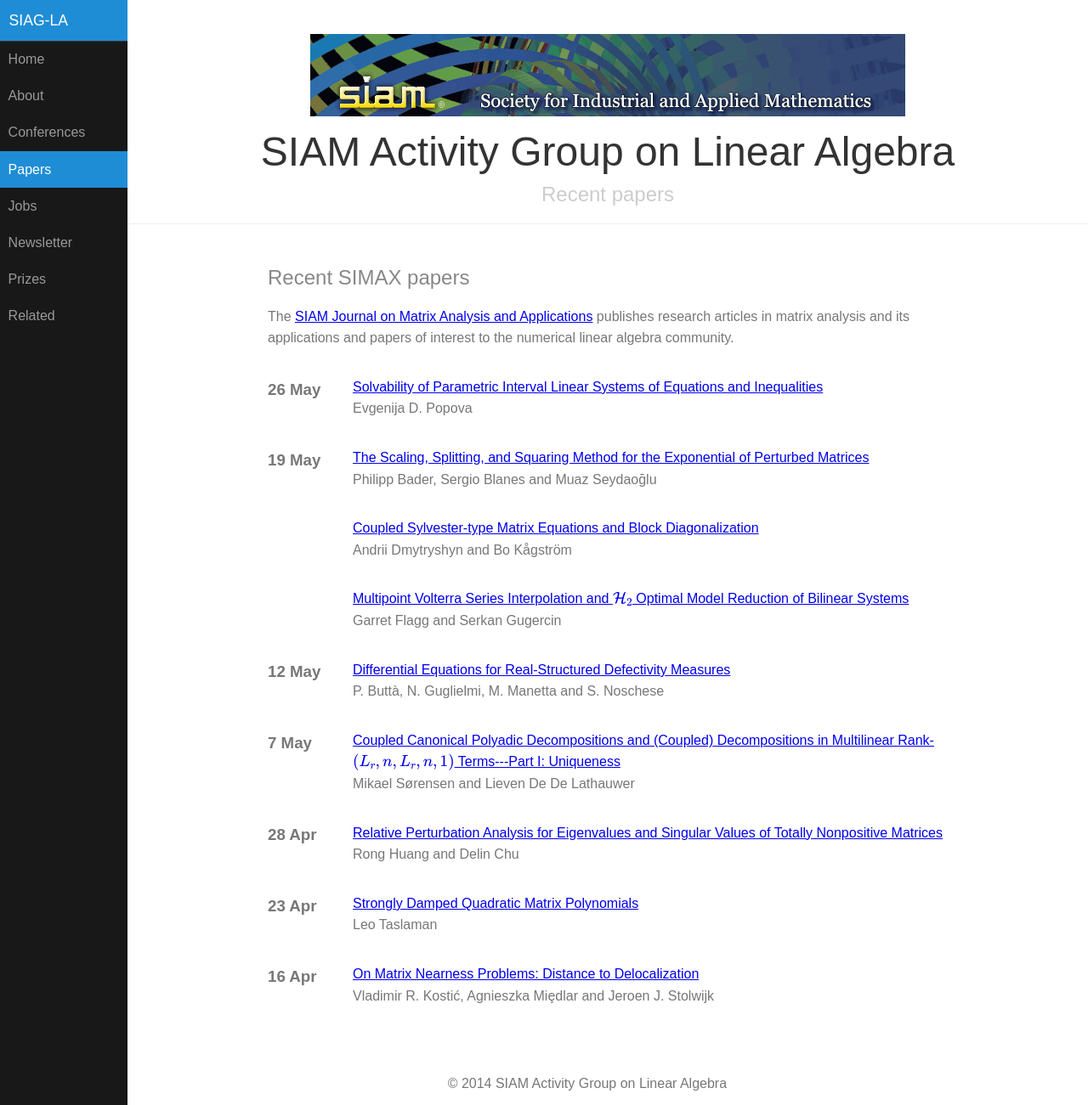
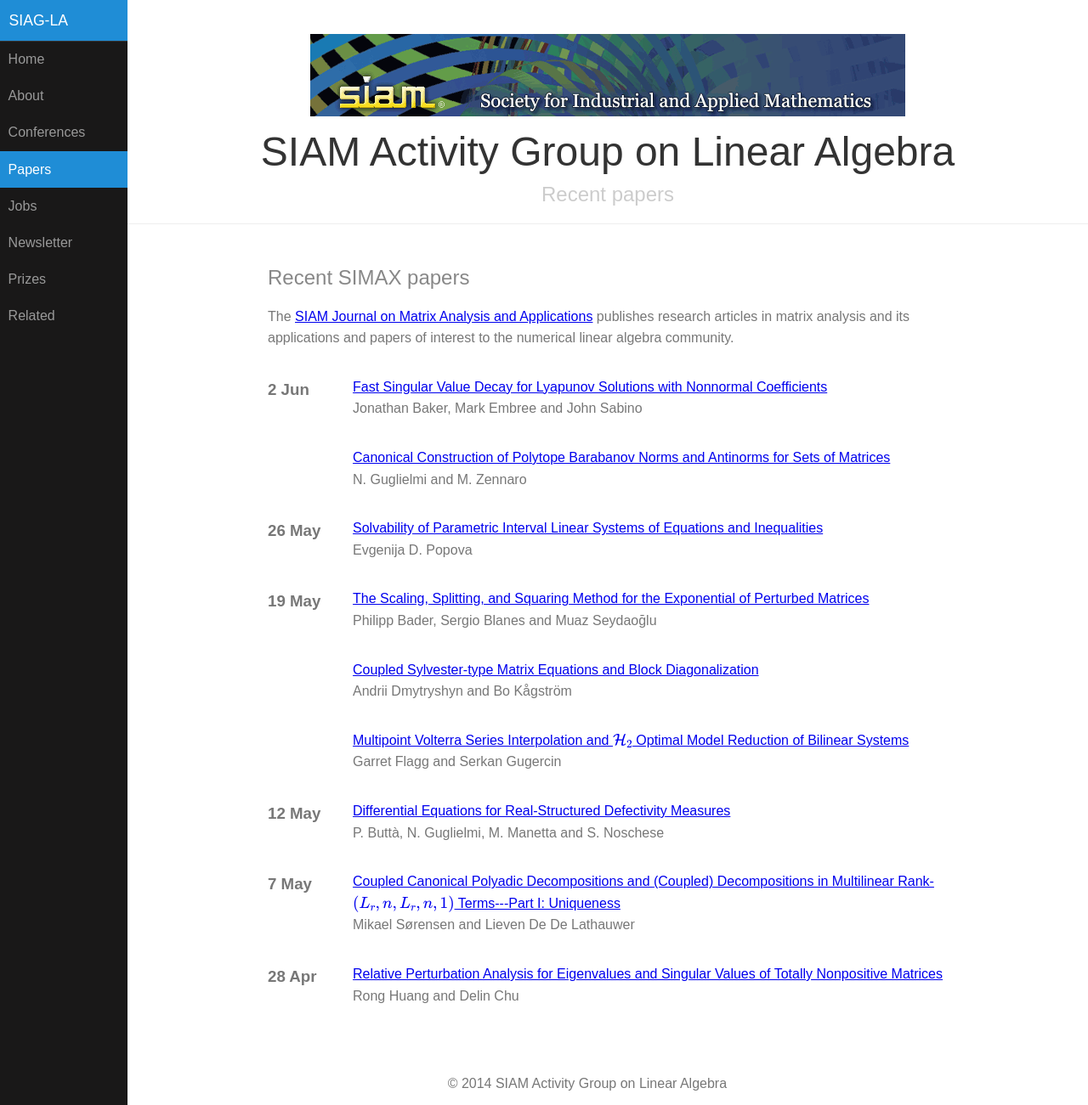
Before and after one commit to dbindel/siagla, a Jekyll site: the page built from simax.html, in a window 1280 px wide and 1301 px high. Shown: the whole window at 85% size. Built offline with Jekyll 4.4.1, drawn with Linux system fonts in a browser that asks for light colours; formulas are drawn with MathJax 3.

Commit message:
Automated updates to simax.yml

```diff
--- a/_data/simax.yml
+++ b/_data/simax.yml
@@ -899,3 +899,20 @@
   pp_start: '615'
   title: Solvability of Parametric Interval Linear Systems of Equations and Inequalities
   volume: '36'
+- authors: N. Guglielmi and M. Zennaro
+  date: '2015-06-02T07:00:00Z'
+  doi: doi:10.1137/140962814
+  link: http://epubs.siam.org/doi/abs/10.1137/140962814?ai=s7&mi=3ezuvv&af=R
+  pp_end: '655'
+  pp_start: '634'
+  title: Canonical Construction of Polytope Barabanov Norms and Antinorms for Sets
+    of Matrices
+  volume: '36'
+- authors: Jonathan Baker, Mark Embree and John Sabino
+  date: '2015-06-02T07:00:00Z'
+  doi: doi:10.1137/140993867
+  link: http://epubs.siam.org/doi/abs/10.1137/140993867?ai=s7&mi=3ezuvv&af=R
+  pp_end: '668'
+  pp_start: '656'
+  title: Fast Singular Value Decay for Lyapunov Solutions with Nonnormal Coefficients
+  volume: '36'
```
